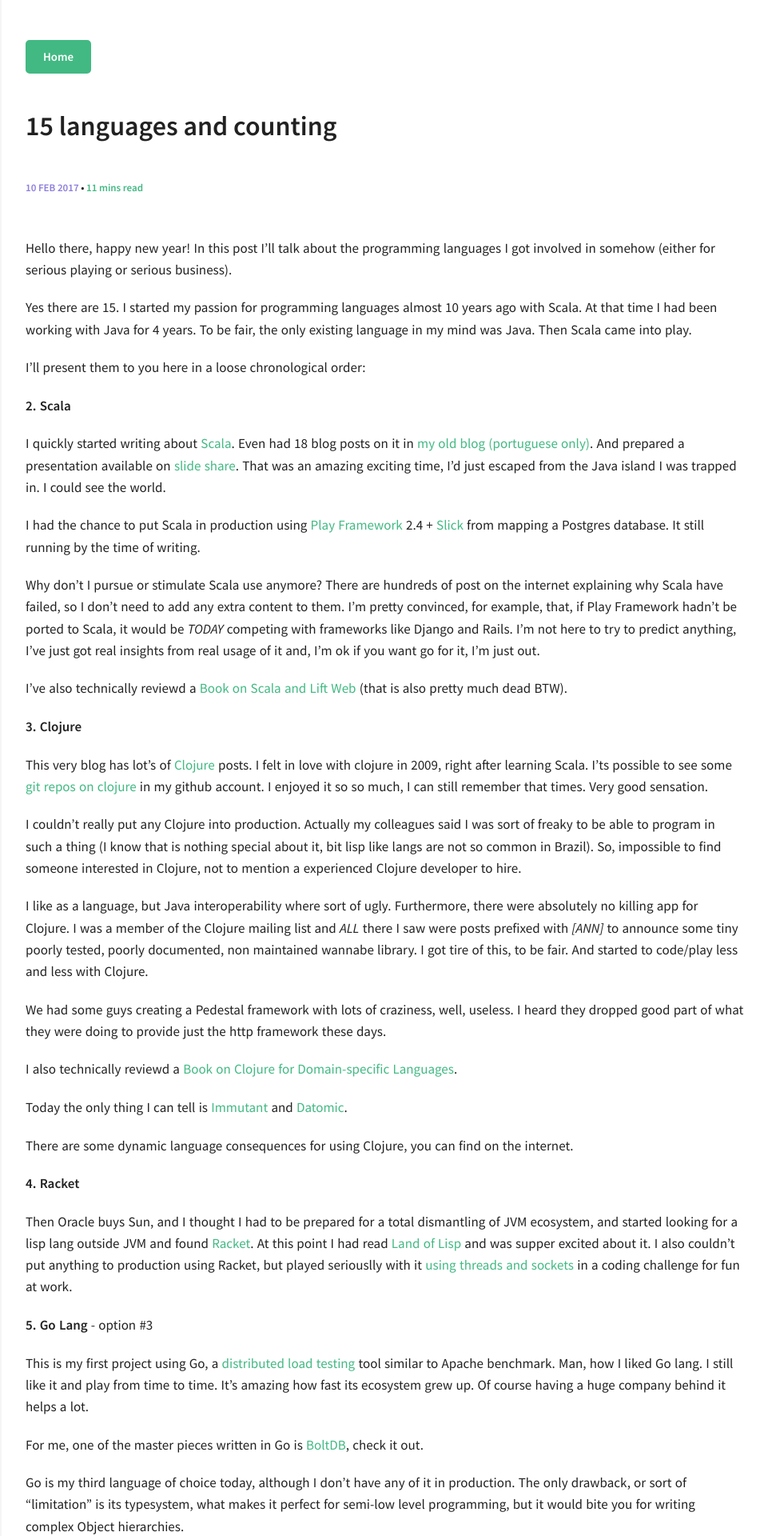
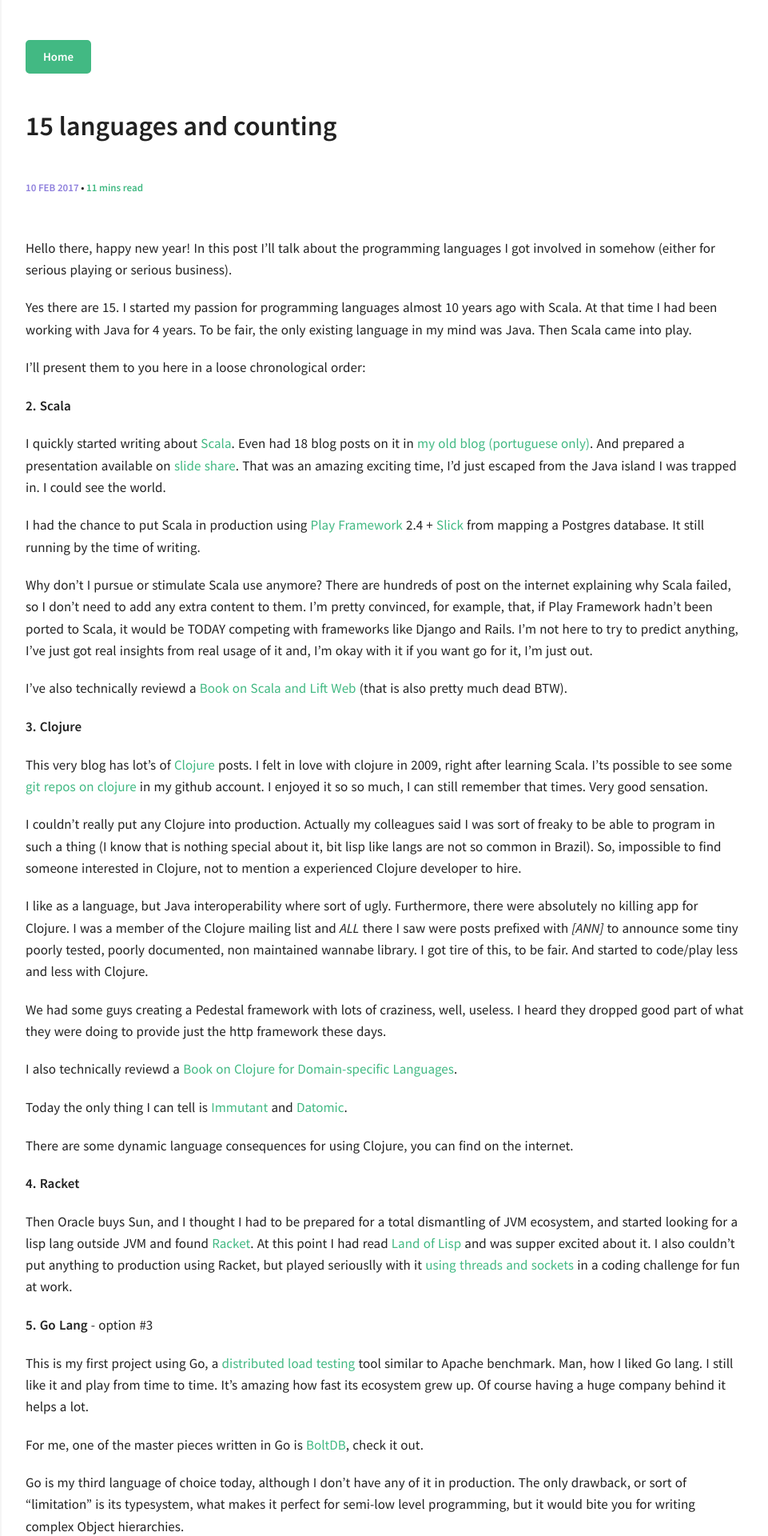
Before and after one commit to paulosuzart/paulosuzart.github.io, a Jekyll site: the page built from _posts/2017-02-10-languages-and-counting.md, in a window 1280 px wide. Shown: the top 1920 px of the page at 80% size, without its empty margins (318-1279 px from the left). Built offline with Jekyll 4.4.1, drawn with Linux system fonts in a browser that asks for light colours; comment, search, counter and statistics services are not loaded.

Commit message:
More wording

```diff
--- a/_posts/2017-02-10-languages-and-counting.md
+++ b/_posts/2017-02-10-languages-and-counting.md
@@ -21,7 +21,7 @@
 
 I had the chance to put Scala in production using [Play Framework](https://www.playframework.com) 2.4 + [Slick](http://slick.lightbend.com/) from mapping a Postgres database. It still running by the time of writing.
 
-Why don't I pursue or stimulate Scala use anymore? There are hundreds of post on the internet explaining why Scala have failed, so I don't need to add any extra content to them. I'm pretty convinced, for example, that, if Play Framework hadn't be ported to Scala, it would be *TODAY* competing with frameworks like Django and Rails. I'm not here to try to predict anything, I've just got real insights from real usage of it and, I'm ok if you want go for it, I'm just out.
+Why don’t I pursue or stimulate Scala use anymore? There are hundreds of post on the internet explaining why Scala failed, so I don’t need to add any extra content to them. I’m pretty convinced, for example, that, if Play Framework hadn’t been ported to Scala, it would be TODAY competing with frameworks like Django and Rails. I’m not here to try to predict anything, I’ve just got real insights from real usage of it and, I’m okay with it if you want go for it, I’m just out.
 
 I've also technically reviewd a [Book on Scala and Lift Web](https://www.packtpub.com/application-development/lift-application-development-cookbook) (that is also pretty much dead BTW).
 
```
